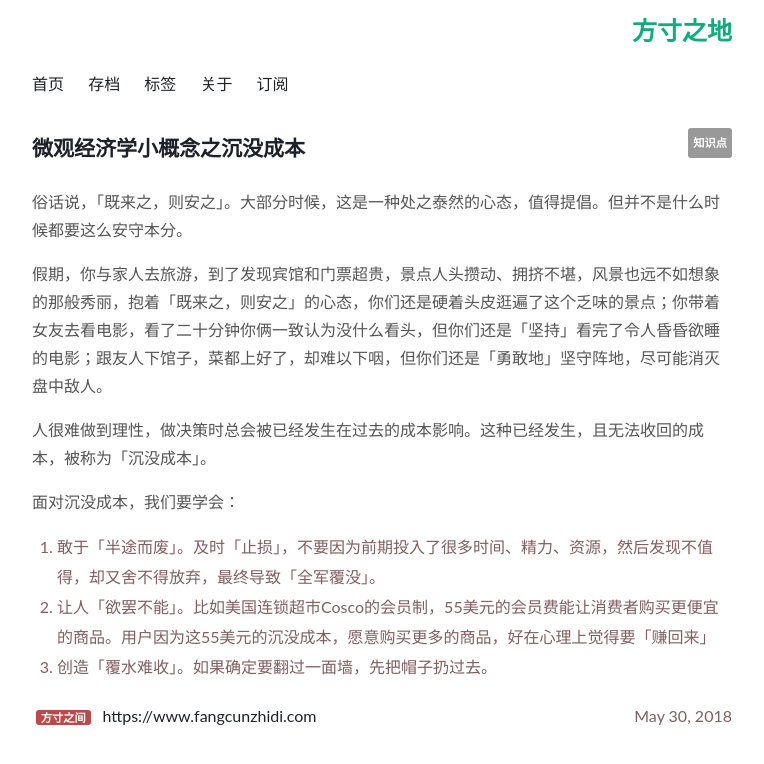
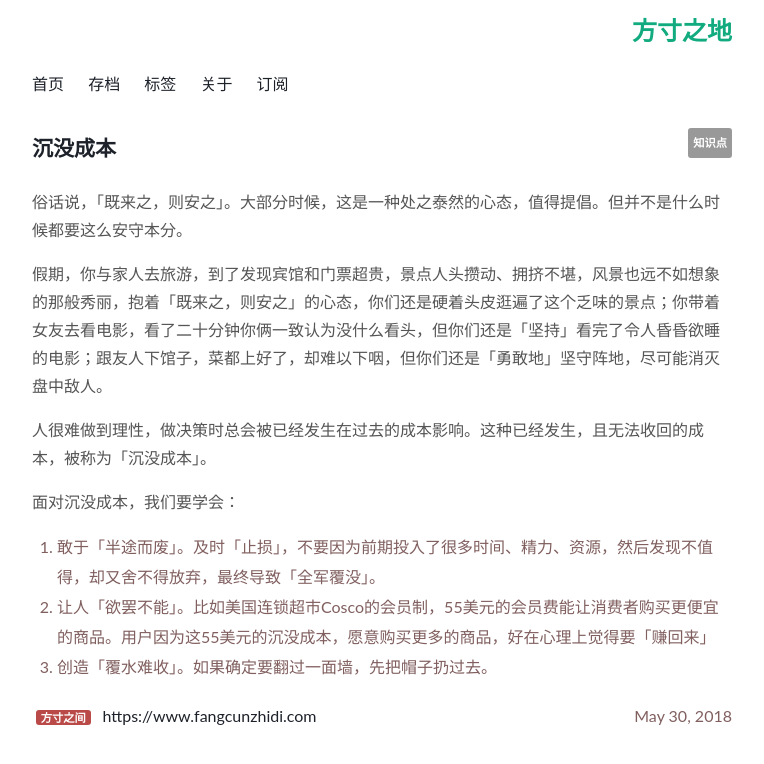
Before and after one commit to Turbo-Snail/ReadingCard, a Jekyll site: the page built from _posts/2018-5-30-Sunk-Cost.md, in a window 1280 px wide. Shown: the top 764 px of the page, without its empty margins (258-1022 px from the left). Built offline with Jekyll 4.4.1, drawn with Linux system fonts in a browser that asks for light colours; comment, search, counter and statistics services are not loaded.

Commit message:
Update 2018-5-30-Sunk-Cost.md

```diff
--- a/_posts/2018-5-30-Sunk-Cost.md
+++ b/_posts/2018-5-30-Sunk-Cost.md
@@ -1,6 +1,6 @@
 ---
 layout: post
-title: 微观经济学小概念之沉没成本
+title: 沉没成本
 tags:
 - 知识点
 status: publish
```
